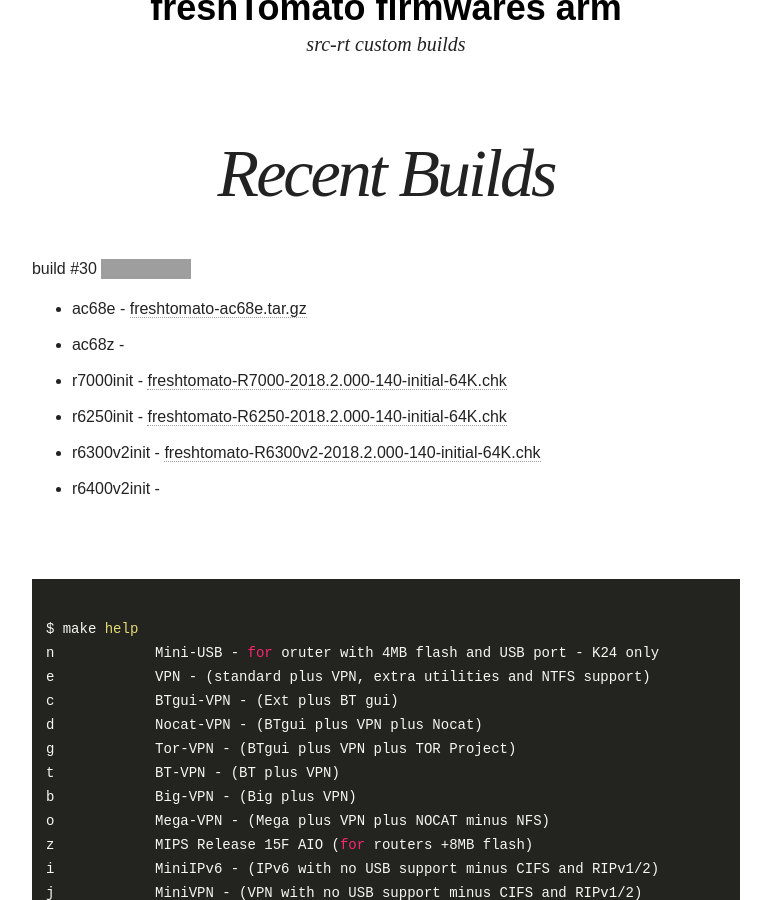
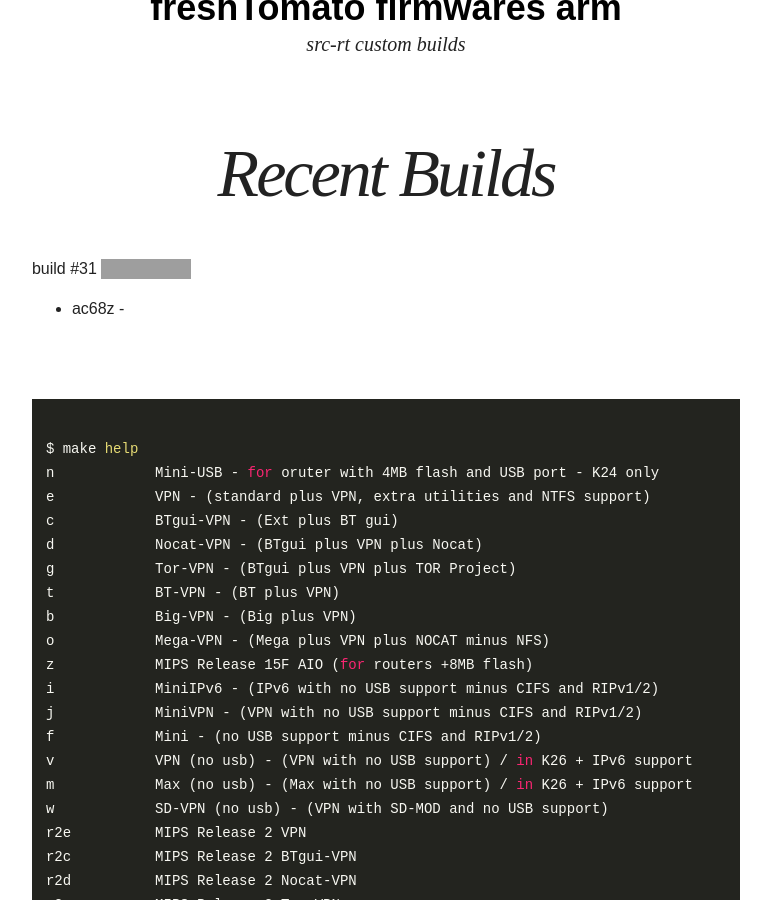
Before and after one commit to oglopss/freshTomato-ARM-ci-jekyll, a Jekyll site: the page built from index.html, in a window 1280 px wide and 900 px high, scrolled down 339 px. Shown: the whole window, without its empty margins (254-1025 px from the left). Built offline with Jekyll 4.4.1, drawn with Linux system fonts in a browser that asks for light colours; nearby versions of some CDN libraries; grey boxes are pictures that could not be loaded.

Commit message:
Travis build 31 ac68z pushed to gh-pages

```diff
--- a/_data/ss.yml
+++ b/_data/ss.yml
@@ -1,8 +1,3 @@
-build: 30
+build: 31
 files:
-  - 0003 r7000init freshtomato-R7000-2018.2.000-140-initial-64K.chk
-  - 0001 ac68e freshtomato-ac68e.tar.gz
-  - 0006 r6400v2init
-  - 0004 r6250init freshtomato-R6250-2018.2.000-140-initial-64K.chk
   - 0002 ac68z
-  - 0005 r6300v2init freshtomato-R6300v2-2018.2.000-140-initial-64K.chk
```
